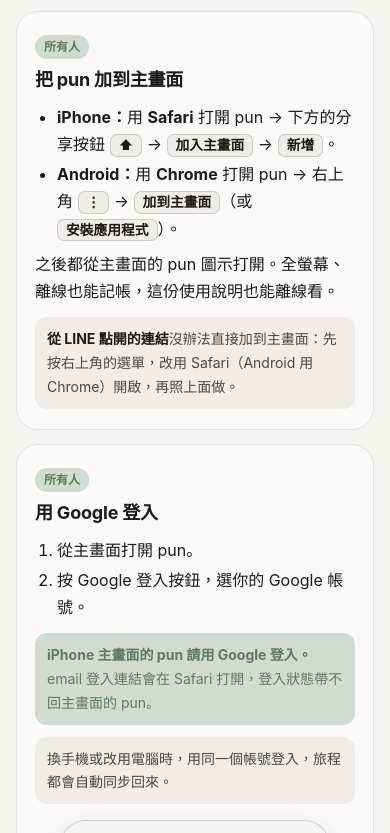
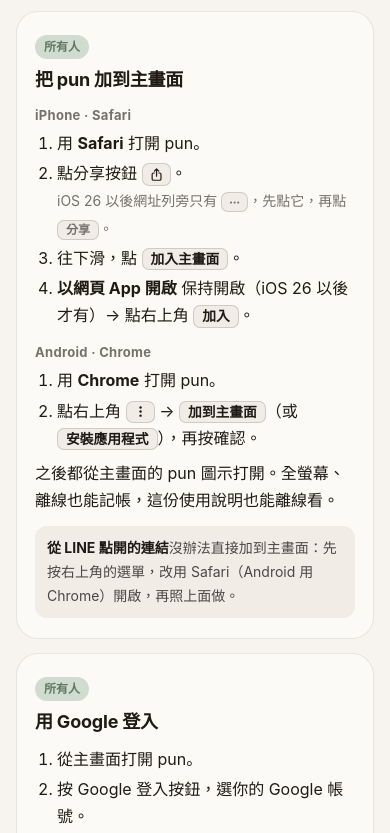
Before and after one commit to kschiang-tw/pun, a plain HTML site: page guide.html in a window 390 px wide. Shown: the part 758-1591 px from the top of the page. Drawn offline with Linux system fonts and the light colour scheme.

Commit message:
修正使用指南「加到主畫面」的 Safari 圖示與 iOS 26 步驟（v6.2.1）
- 分享按鈕改為實際的「方框加向上箭頭」圖示（原本誤用單純向上箭頭）
- 補上 iOS 26 以後先點網址列旁「⋯」再點「分享」，以及加入畫面的
  「以網頁 App 開啟」要保持開啟；確認按鈕由「新增」改為實際的「加入」
- iPhone／Android 拆成兩組步驟，Android 選單改用「⋮」圖示
- 使用指南：已更新（把 pun 加到主畫面；截圖不需更新）

Co-Authored-By: Claude Opus 5.5 <noreply@anthropic.com>
Claude-Session: https://claude.ai/code/session_01VGjpT6fhsbcgY8ST8aqJ9d

```diff
--- a/guide.html
+++ b/guide.html
@@ -119,6 +119,11 @@
     padding: 0 8px; border-radius: 7px; white-space: nowrap;
     background: var(--bg-2); border: 0.5px solid var(--hairline-strong);
   }
+  .b.ico { padding: 0 6px; }
+  .b svg { width: 1.1em; height: 1.1em; vertical-align: -0.2em; }
+  .os { margin: 12px 0 4px; font-size: 13px; font-weight: 700; color: var(--ink-3); letter-spacing: 0.3px; }
+  .os:first-of-type { margin-top: 2px; }
+  .note { font-size: 14px; color: var(--ink-3); }
   .tip {
     margin-top: 12px; padding: 10px 12px; border-radius: 12px;
     background: var(--bg-2); font-size: 14px; color: var(--ink-2);
@@ -271,10 +276,19 @@
       <div>
         <span class="who">所有人</span>
         <h3>把 pun 加到主畫面</h3>
-        <ul>
-          <li><b>iPhone：</b>用 <b>Safari</b> 打開 pun → 下方的分享按鈕 <span class="b">⬆︎</span> → <span class="b">加入主畫面</span> → <span class="b">新增</span>。</li>
-          <li><b>Android：</b>用 <b>Chrome</b> 打開 pun → 右上角 <span class="b">⋮</span> → <span class="b">加到主畫面</span>（或 <span class="b">安裝應用程式</span>）。</li>
-        </ul>
+        <div class="os">iPhone · Safari</div>
+        <ol>
+          <li>用 <b>Safari</b> 打開 pun。</li>
+          <li>點分享按鈕 <span class="b ico" aria-label="分享"><svg viewBox="0 0 24 24" fill="none" stroke="currentColor" stroke-width="1.9" stroke-linecap="round" stroke-linejoin="round" aria-hidden="true"><path d="M8.5 9.5H7a2 2 0 0 0-2 2V19a2 2 0 0 0 2 2h10a2 2 0 0 0 2-2v-7.5a2 2 0 0 0-2-2h-1.5"/><path d="M12 14.5V3M8.5 6.5 12 3l3.5 3.5"/></svg></span>。<br/>
+            <span class="note">iOS 26 以後網址列旁只有 <span class="b ico" aria-label="更多"><svg viewBox="0 0 24 24" fill="currentColor" aria-hidden="true"><circle cx="5.5" cy="12" r="1.9"/><circle cx="12" cy="12" r="1.9"/><circle cx="18.5" cy="12" r="1.9"/></svg></span>，先點它，再點 <span class="b">分享</span>。</span></li>
+          <li>往下滑，點 <span class="b">加入主畫面</span>。</li>
+          <li><b>以網頁 App 開啟</b> 保持開啟（iOS 26 以後才有）→ 點右上角 <span class="b">加入</span>。</li>
+        </ol>
+        <div class="os">Android · Chrome</div>
+        <ol>
+          <li>用 <b>Chrome</b> 打開 pun。</li>
+          <li>點右上角 <span class="b ico" aria-label="選單"><svg viewBox="0 0 24 24" fill="currentColor" aria-hidden="true"><circle cx="12" cy="5.5" r="1.9"/><circle cx="12" cy="12" r="1.9"/><circle cx="12" cy="18.5" r="1.9"/></svg></span> → <span class="b">加到主畫面</span>（或 <span class="b">安裝應用程式</span>），再按確認。</li>
+        </ol>
         <p>之後都從主畫面的 pun 圖示打開。全螢幕、離線也能記帳，這份使用說明也能離線看。</p>
         <div class="tip"><b>從 LINE 點開的連結</b>沒辦法直接加到主畫面：先按右上角的選單，改用 Safari（Android 用 Chrome）開啟，再照上面做。</div>
       </div>
--- a/sw.js
+++ b/sw.js
@@ -1,5 +1,5 @@
 // sw.js — Service Worker for pun PWA
-const CACHE = 'pun-v32';
+const CACHE = 'pun-v33';
 
 // CDN scripts pinned to exact versions — pre-cache on install
 const CDN = [
--- a/version.js
+++ b/version.js
@@ -1 +1 @@
-window.APP_VERSION = '6.2.0';
+window.APP_VERSION = '6.2.1';
```
Also changed, not shown: CHANGELOG.md.
